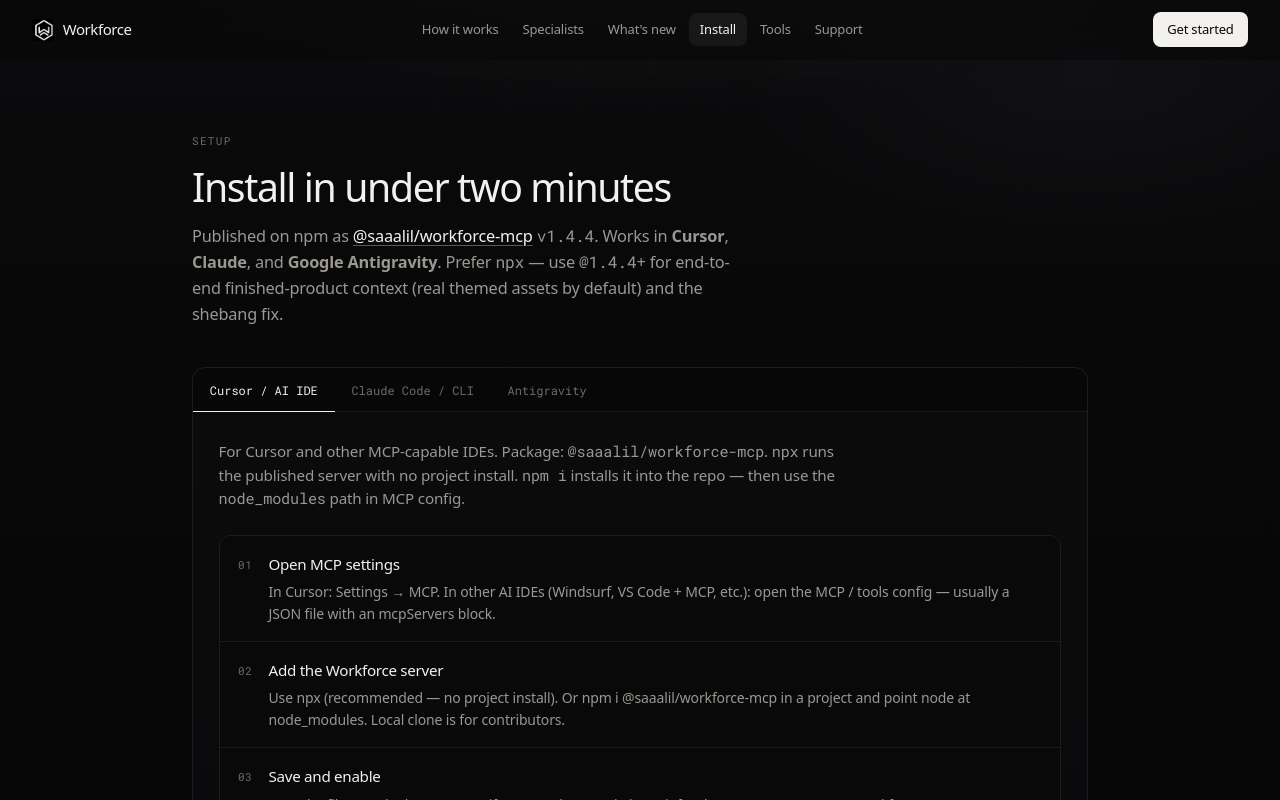
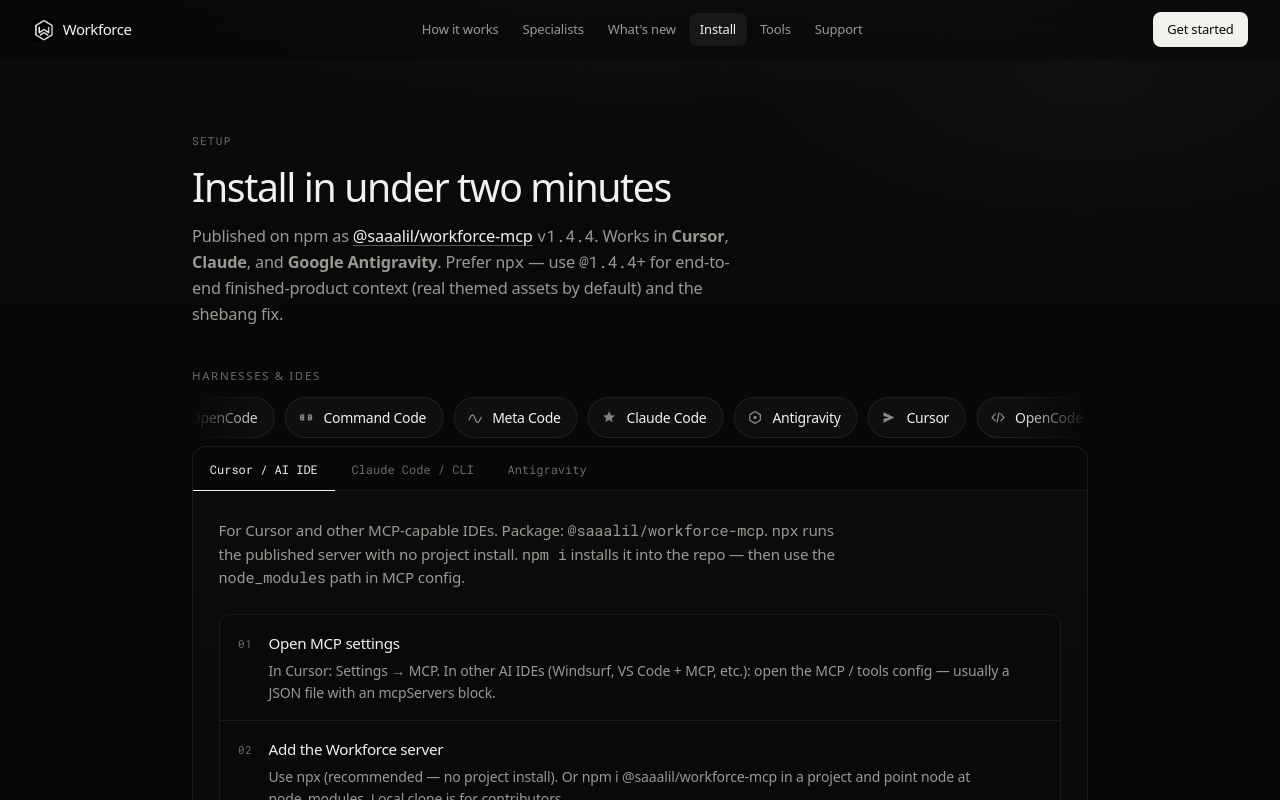
Before and after one commit to Saaalil/Workforce-Website, a React (Vite) app: page /install in a window 1280 px wide. Shown: the top 800 px of the page. Built offline with nearby package versions, Linux system fonts and the light colour scheme; a web font is replaced by a local one.

Commit message:
Add infinite hosts marquee for Cursor, OpenCode, Command Code, Meta Code, Claude Code, Antigravity.
Scrolls left on Home and Install so supported harnesses/IDEs are visible at a glance.

```diff
--- /dev/null
+++ b/src/components/HostsMarquee.tsx
@@ -0,0 +1,126 @@
+import type { ReactElement } from "react";
+
+/** Supported MCP hosts — infinite left-scrolling logo bar */
+
+type HostItem = {
+  id: string;
+  name: string;
+  Mark: () => ReactElement;
+};
+
+function CursorMark() {
+  return (
+    <svg viewBox="0 0 24 24" aria-hidden className="host-mark">
+      <path
+        fill="currentColor"
+        d="M4 4.5 19.5 12 4 19.5V14l8-2-8-2V4.5Z"
+      />
+    </svg>
+  );
+}
+
+function OpenCodeMark() {
+  return (
+    <svg viewBox="0 0 24 24" aria-hidden className="host-mark">
+      <path
+        fill="none"
+        stroke="currentColor"
+        strokeWidth="1.8"
+        strokeLinecap="round"
+        d="M8 7 3.5 12 8 17M16 7l4.5 5L16 17M13.2 5.5 10.8 18.5"
+      />
+    </svg>
+  );
+}
+
+function CommandCodeMark() {
+  return (
+    <svg viewBox="0 0 24 24" aria-hidden className="host-mark">
+      <path
+        fill="none"
+        stroke="currentColor"
+        strokeWidth="1.8"
+        strokeLinecap="round"
+        strokeLinejoin="round"
+        d="M8.5 8.5H6a2 2 0 0 0 0 4h2.5M15.5 8.5H18a2 2 0 0 1 0 4h-2.5M8.5 15.5H6a2 2 0 0 1 0-4h2.5M15.5 15.5H18a2 2 0 0 0 0-4h-2.5M8.5 8.5v7M15.5 8.5v7"
+      />
+    </svg>
+  );
+}
+
+function MetaCodeMark() {
+  return (
+    <svg viewBox="0 0 24 24" aria-hidden className="host-mark">
+      <path
+        fill="none"
+        stroke="currentColor"
+        strokeWidth="1.8"
+        strokeLinecap="round"
+        d="M3.5 15.5c1.8-4.5 3.2-7 5-7 1.6 0 2.4 2.2 3.5 5.5S14.2 19 15.5 19c1.8 0 3.2-2.5 5-7"
+      />
+    </svg>
+  );
+}
+
+function ClaudeMark() {
+  return (
+    <svg viewBox="0 0 24 24" aria-hidden className="host-mark">
+      <path
+        fill="currentColor"
+        d="M12 3.2 14.6 9l5.9.4-4.5 3.8 1.4 5.8L12 15.8 6.6 19l1.4-5.8L3.5 9.4 9.4 9 12 3.2Z"
+        opacity="0.92"
+      />
+    </svg>
+  );
+}
+
+function AntigravityMark() {
+  return (
+    <svg viewBox="0 0 24 24" aria-hidden className="host-mark">
+      <path
+        fill="none"
+        stroke="currentColor"
+        strokeWidth="1.8"
+        strokeLinejoin="round"
+        d="M12 3.5 19.5 8v8L12 20.5 4.5 16V8L12 3.5Z"
+      />
+      <circle cx="12" cy="12" r="2.2" fill="currentColor" />
+    </svg>
+  );
+}
+
+const HOSTS: HostItem[] = [
+  { id: "cursor", name: "Cursor", Mark: CursorMark },
+  { id: "opencode", name: "OpenCode", Mark: OpenCodeMark },
+  { id: "commandcode", name: "Command Code", Mark: CommandCodeMark },
+  { id: "metacode", name: "Meta Code", Mark: MetaCodeMark },
+  { id: "claudecode", name: "Claude Code", Mark: ClaudeMark },
+  { id: "antigravity", name: "Antigravity", Mark: AntigravityMark },
+];
+
+function HostChip({ host }: { host: HostItem }) {
+  const { Mark } = host;
+  return (
+    <span className="host-chip">
+      <Mark />
+      <span className="host-chip-name">{host.name}</span>
+    </span>
+  );
+}
+
+export function HostsMarquee({ label = "Works with" }: { label?: string }) {
+  const loop = [...HOSTS, ...HOSTS];
+
+  return (
+    <div className="hosts-marquee" aria-label={`${label}: ${HOSTS.map((h) => h.name).join(", ")}`}>
+      <p className="hosts-marquee-label">{label}</p>
+      <div className="hosts-marquee-viewport">
+        <div className="hosts-marquee-track">
+          {loop.map((host, i) => (
+            <HostChip key={`${host.id}-${i}`} host={host} />
+          ))}
+        </div>
+      </div>
+    </div>
+  );
+}
--- a/src/index.css
+++ b/src/index.css
@@ -1678,6 +1678,92 @@ code,
   will-change: auto;
 }
 
+/* ——— Hosts marquee ——— */
+.hosts-marquee {
+  margin: 1.75rem 0 0.5rem;
+  width: 100%;
+}
+
+.hero .hosts-marquee {
+  margin: 1.35rem 0 0.25rem;
+}
+
+.hosts-marquee-label {
+  margin: 0 0 0.75rem;
+  font-size: 0.72rem;
+  letter-spacing: 0.14em;
+  text-transform: uppercase;
+  color: var(--fg-dim);
+}
+
+.hosts-marquee-viewport {
+  position: relative;
+  overflow: hidden;
+  mask-image: linear-gradient(
+    90deg,
+    transparent 0%,
+    #000 8%,
+    #000 92%,
+    transparent 100%
+  );
+  -webkit-mask-image: linear-gradient(
+    90deg,
+    transparent 0%,
+    #000 8%,
+    #000 92%,
+    transparent 100%
+  );
+}
+
+.hosts-marquee-track {
+  display: flex;
+  width: max-content;
+  gap: 0.65rem;
+  animation: hostsMarquee 38s linear infinite;
+  will-change: transform;
+}
+
+.hosts-marquee:hover .hosts-marquee-track {
+  animation-play-state: paused;
+}
+
+.host-chip {
+  display: inline-flex;
+  align-items: center;
+  gap: 0.55rem;
+  flex-shrink: 0;
+  padding: 0.55rem 1rem 0.55rem 0.75rem;
+  border: 1px solid var(--border);
+  border-radius: 999px;
+  background: var(--bg-elevated);
+  color: var(--fg-muted);
+  white-space: nowrap;
+}
+
+.host-mark {
+  width: 1.05rem;
+  height: 1.05rem;
+  display: block;
+  flex-shrink: 0;
+  opacity: 0.9;
+}
+
+.host-chip-name {
+  font-size: 0.875rem;
+  font-weight: 500;
+  letter-spacing: -0.02em;
+  color: var(--fg);
+}
+
+@keyframes hostsMarquee {
+  from {
+    transform: translateX(0);
+  }
+  to {
+    transform: translateX(-50%);
+  }
+}
+
 @media (prefers-reduced-motion: reduce) {
   html {
     scroll-behavior: auto;
@@ -1697,6 +1783,20 @@ code,
     transform: none !important;
   }
 
+  .hosts-marquee-track {
+    flex-wrap: wrap;
+    width: 100%;
+    justify-content: flex-start;
+    row-gap: 0.55rem;
+    transform: none !important;
+  }
+
+  .hosts-marquee-viewport {
+    mask-image: none;
+    -webkit-mask-image: none;
+    overflow: visible;
+  }
+
   .loader {
     display: none;
   }
--- a/src/pages/HomePage.tsx
+++ b/src/pages/HomePage.tsx
@@ -1,6 +1,7 @@
 import { Link } from "react-router-dom";
 import { Reveal } from "../components/Reveal";
 import { NpmWeeklyDownloads } from "../components/NpmWeeklyDownloads";
+import { HostsMarquee } from "../components/HostsMarquee";
 import { PACKAGE, WHATS_NEW } from "../data";
 
 export function HomePage() {
@@ -41,7 +42,10 @@ export function HomePage() {
             <strong>5</strong> pods
           </span>
         </Reveal>
-        <Reveal delayMs={380}>
+        <Reveal delayMs={360}>
+          <HostsMarquee label="Works across" />
+        </Reveal>
+        <Reveal delayMs={400}>
           <NpmWeeklyDownloads />
         </Reveal>
       </section>
--- a/src/pages/InstallPage.tsx
+++ b/src/pages/InstallPage.tsx
@@ -19,6 +19,7 @@ import {
   USAGE_PROMPTS,
 } from "../data";
 import { Reveal } from "../components/Reveal";
+import { HostsMarquee } from "../components/HostsMarquee";
 
 function highlightJson(src: string) {
   return src
@@ -107,6 +108,10 @@ export function InstallPage() {
           <span className="mono">@1.4.4</span>+ for end-to-end finished-product
           context (real themed assets by default) and the shebang fix.
         </p>
+      </Reveal>
+
+      <Reveal delayMs={40}>
+        <HostsMarquee label="Harnesses & IDEs" />
       </Reveal>
 
       <Reveal>
```
